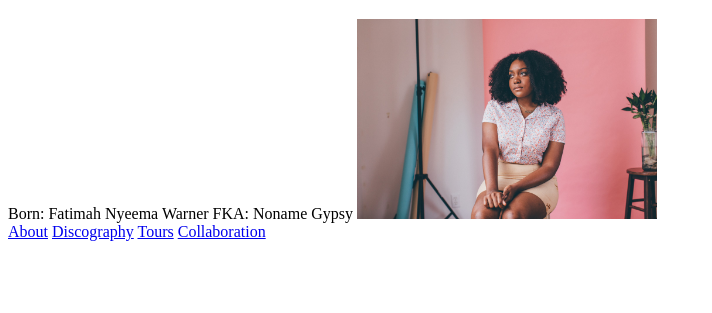
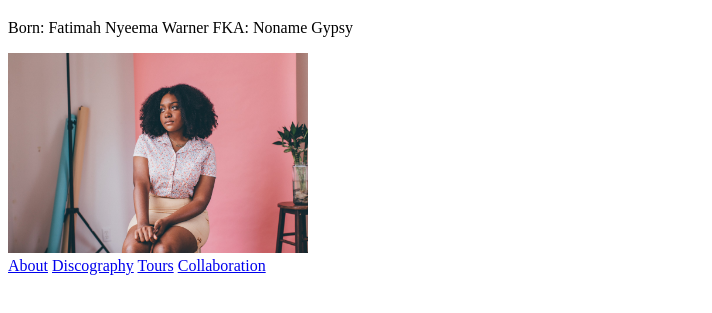
Before and after one commit to Brelandia/m3-hw3-breland-jania, a plain HTML site: page index.html in a window 1280 px wide. Shown: the part 61-374 px from the top of the page, without its empty margins (0-712 px from the left). Drawn offline with Linux system fonts and the light colour scheme.

Commit message:
modify index.html

```diff
--- a/index.html
+++ b/index.html
@@ -13,7 +13,8 @@
             }
         </style>
         <h1> Noname </h1>
-        Born: Fatimah Nyeema Warner                 FKA: Noname Gypsy
+        <p>Born: Fatimah Nyeema Warner
+        FKA: Noname Gypsy</p>
         <img src="Images/noname1.jpeg" width="300" height="200">
         <nav>
             <a href="#">About</a>
```
